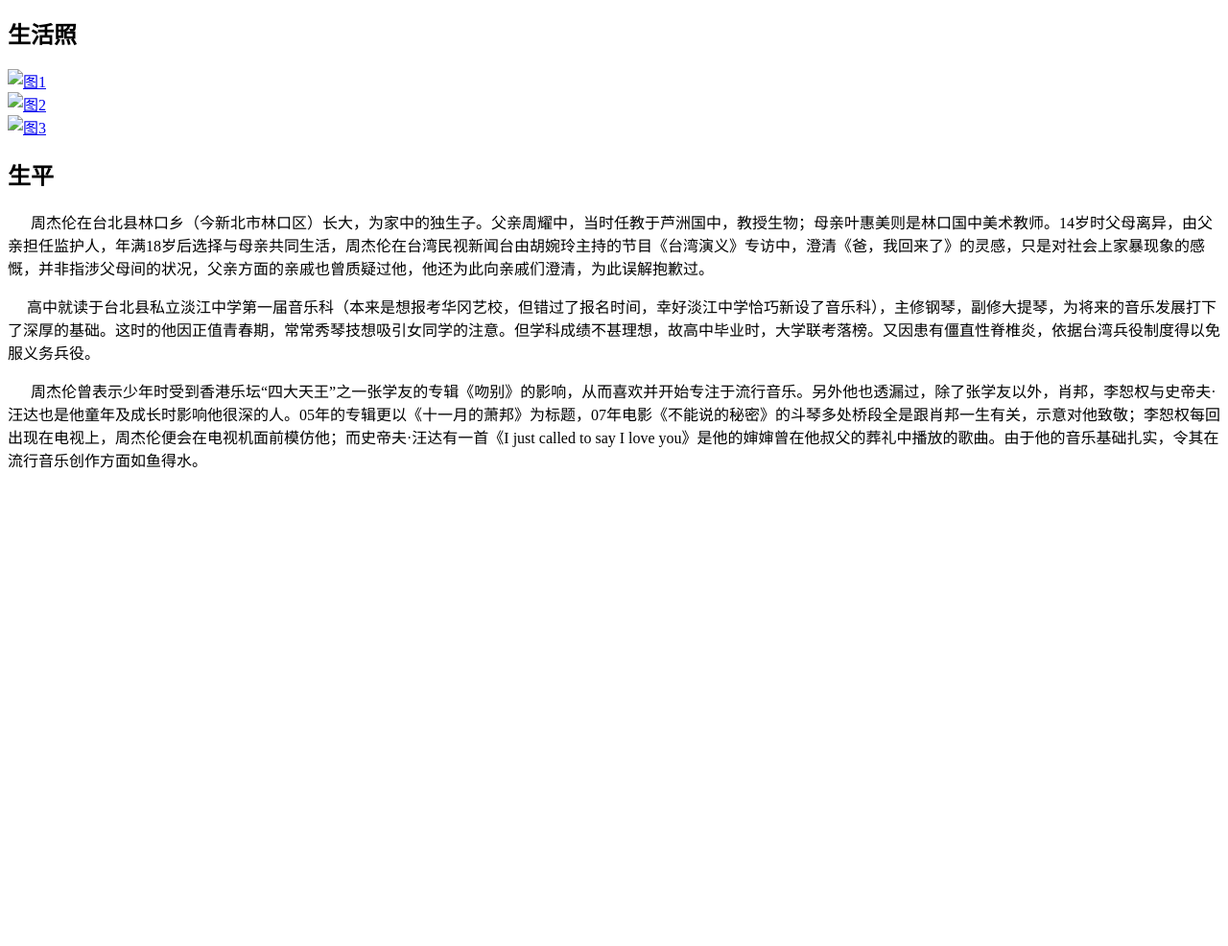
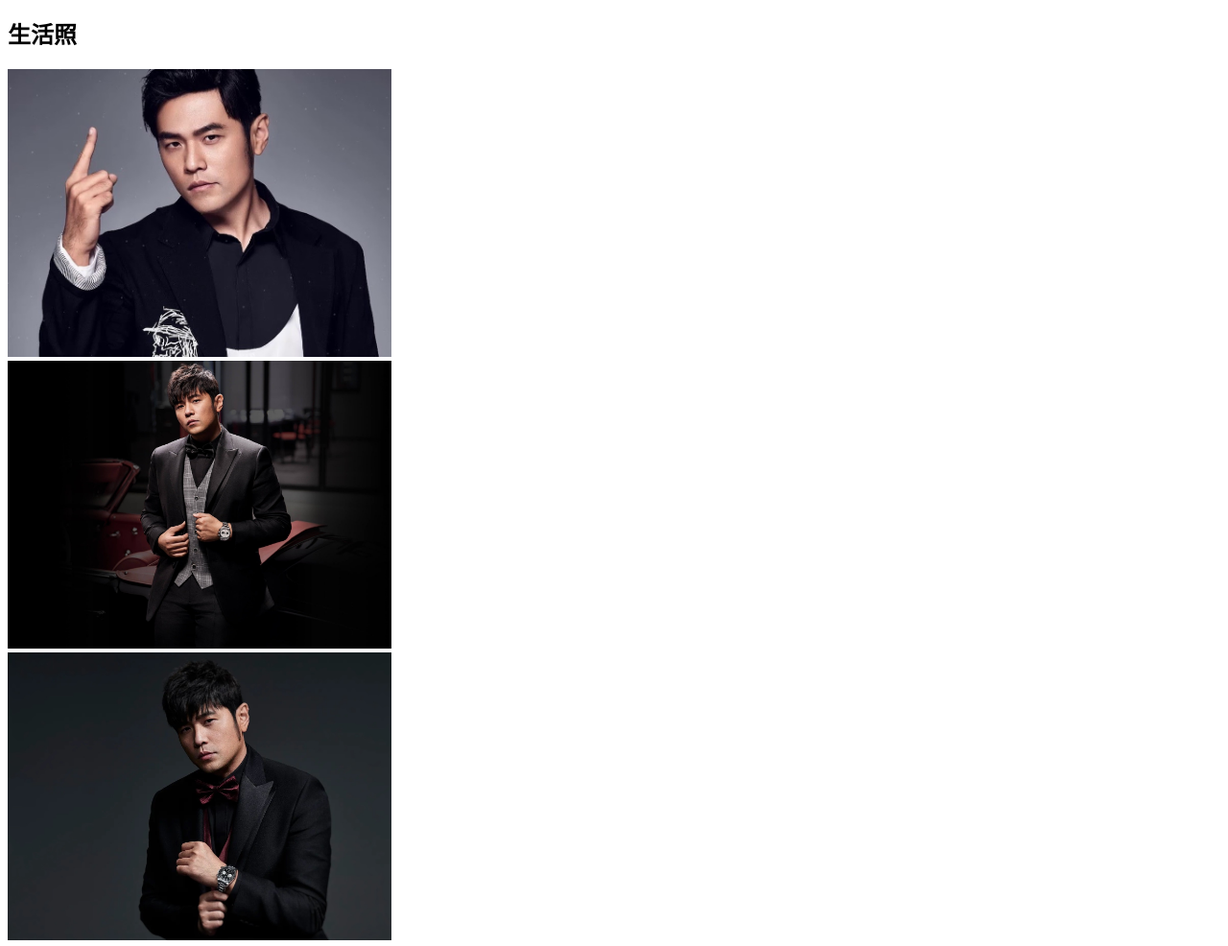
Before and after one commit to SunQuan96/Jay, a plain HTML site: page index.html in a window 1280 px wide. Shown: the part 1502-2488 px from the top of the page at 96% size. Before the commit the page ends 2117 px from the top, so only its background shows below. Drawn offline with Linux system fonts and the light colour scheme; the site is published under a folder, as on GitHub Pages, so addresses that start at the root find nothing.

Commit message:
优化图片

```diff
--- a/index.html
+++ b/index.html
@@ -114,9 +114,9 @@
                     </table>
                     <h2 id="photos">生活照</h2>
 
-                       <div><a href="/1.jpg" target="_blank"><img width=400 src="/1.jpg" alt="图1" ></a></div>
-                       <div><a href="/2.jpg" target="_blank"><img width=400 src="/2.jpg" alt="图2" ></a></div>
-                       <div><a href="/3.jpg" target="_blank"><img width=400 src="/3.jpg" alt="图3" ></a></div>
+                       <div><a href="images/1.jpg" target="_blank"><img width=400 src="images/1.jpg" alt="图1" ></a></div>
+                       <div><a href="images/2.jpg" target="_blank"><img width=400 src="images/2.jpg" alt="图2" ></a></div>
+                       <div><a href="images/3.jpg" target="_blank"><img width=400 src="images/3.jpg" alt="图3" ></a></div>
 
                    <h2 id="life">生平</h2>
                    <p>
```
Also changed, not shown: images/1.jpg (renamed from 1.jpg), images/2.jpg (renamed from 2.jpg), images/3.jpg (renamed from 3.jpg), 1 other file.
